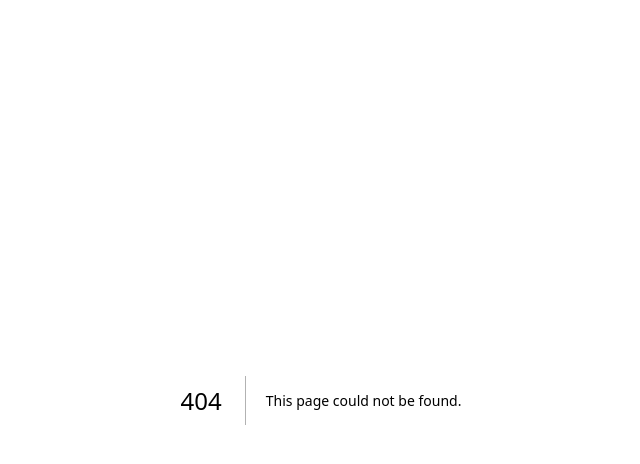
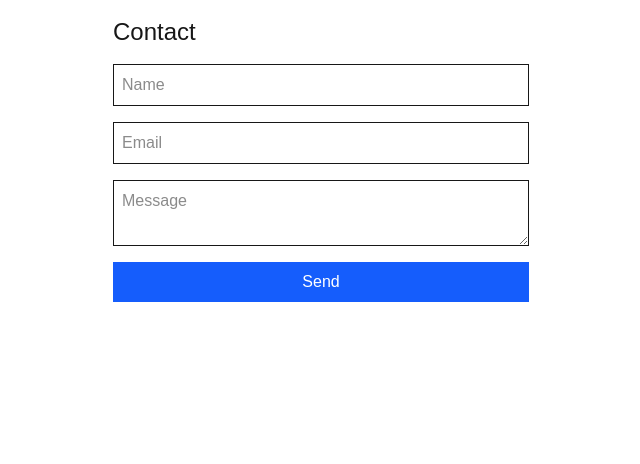
Before and after one commit to liormedan/LiorMedan-DeveloperPage, a Next.js app: page /contact in a window 1280 px wide. Before the commit this address had no page. Shown: the top 464 px of the page, without its empty margins (319-959 px from the left). Built offline with nearby package versions, Linux system fonts and the light colour scheme.

Commit message:
Add contact form and server route

```diff
--- /dev/null
+++ b/src/app/api/contact/route.ts
@@ -0,0 +1,39 @@
+import { NextResponse } from "next/server";
+import { validateContact, ContactFormData } from "@/lib/contact";
+
+async function sendEmail(data: ContactFormData) {
+  const apiKey = process.env.RESEND_API_KEY;
+  if (!apiKey) {
+    console.warn("RESEND_API_KEY is not set; email not sent.");
+    return;
+  }
+  await fetch("https://api.resend.com/emails", {
+    method: "POST",
+    headers: {
+      "Content-Type": "application/json",
+      Authorization: `Bearer ${apiKey}`,
+    },
+    body: JSON.stringify({
+      from: "noreply@example.com",
+      to: process.env.CONTACT_EMAIL ?? "example@example.com",
+      subject: `New contact from ${data.name}`,
+      text: `${data.name} <${data.email}> says:\n\n${data.message}`,
+    }),
+  });
+}
+
+export async function POST(req: Request) {
+  const body = (await req.json()) as ContactFormData;
+  const errors = validateContact(body);
+  if (errors.length > 0) {
+    return NextResponse.json({ errors }, { status: 400 });
+  }
+
+  try {
+    await sendEmail(body);
+    return NextResponse.json({ success: true });
+  } catch (err) {
+    console.error(err);
+    return NextResponse.json({ error: "Failed to send message" }, { status: 500 });
+  }
+}
--- /dev/null
+++ b/src/app/contact/page.tsx
@@ -0,0 +1,78 @@
+"use client";
+
+import { useState } from "react";
+import { validateContact, ContactFormData } from "@/lib/contact";
+
+export default function ContactPage() {
+  const [form, setForm] = useState<ContactFormData>({ name: "", email: "", message: "" });
+  const [errors, setErrors] = useState<string[]>([]);
+  const [sent, setSent] = useState(false);
+
+  function handleChange(e: React.ChangeEvent<HTMLInputElement | HTMLTextAreaElement>) {
+    setForm({ ...form, [e.target.name]: e.target.value });
+  }
+
+  async function handleSubmit(e: React.FormEvent<HTMLFormElement>) {
+    e.preventDefault();
+    const errs = validateContact(form);
+    if (errs.length > 0) {
+      setErrors(errs);
+      return;
+    }
+    setErrors([]);
+    const res = await fetch("/api/contact", {
+      method: "POST",
+      headers: { "Content-Type": "application/json" },
+      body: JSON.stringify(form),
+    });
+    if (res.ok) {
+      setSent(true);
+      setForm({ name: "", email: "", message: "" });
+    } else {
+      const data = await res.json();
+      setErrors(data.errors ?? ["Failed to send message"]);
+    }
+  }
+
+  return (
+    <div className="max-w-md mx-auto p-4">
+      <h1 className="text-2xl mb-4">Contact</h1>
+      {sent && <p className="mb-4 text-green-600">Message sent successfully!</p>}
+      {errors.length > 0 && (
+        <ul className="mb-4 text-red-600 list-disc list-inside">
+          {errors.map((err) => (
+            <li key={err}>{err}</li>
+          ))}
+        </ul>
+      )}
+      <form onSubmit={handleSubmit} className="flex flex-col gap-4">
+        <input
+          className="border p-2"
+          type="text"
+          name="name"
+          placeholder="Name"
+          value={form.name}
+          onChange={handleChange}
+        />
+        <input
+          className="border p-2"
+          type="email"
+          name="email"
+          placeholder="Email"
+          value={form.email}
+          onChange={handleChange}
+        />
+        <textarea
+          className="border p-2"
+          name="message"
+          placeholder="Message"
+          value={form.message}
+          onChange={handleChange}
+        />
+        <button className="bg-blue-600 text-white p-2" type="submit">
+          Send
+        </button>
+      </form>
+    </div>
+  );
+}
--- /dev/null
+++ b/src/lib/contact.ts
@@ -0,0 +1,20 @@
+export interface ContactFormData {
+  name: string;
+  email: string;
+  message: string;
+}
+
+export function validateContact(data: ContactFormData): string[] {
+  const errors: string[] = [];
+  if (!data.name || data.name.trim().length === 0) {
+    errors.push("Name is required");
+  }
+  const emailRegex = /^[^\s@]+@[^\s@]+\.[^\s@]+$/;
+  if (!data.email || !emailRegex.test(data.email)) {
+    errors.push("Valid email is required");
+  }
+  if (!data.message || data.message.trim().length === 0) {
+    errors.push("Message is required");
+  }
+  return errors;
+}
```
